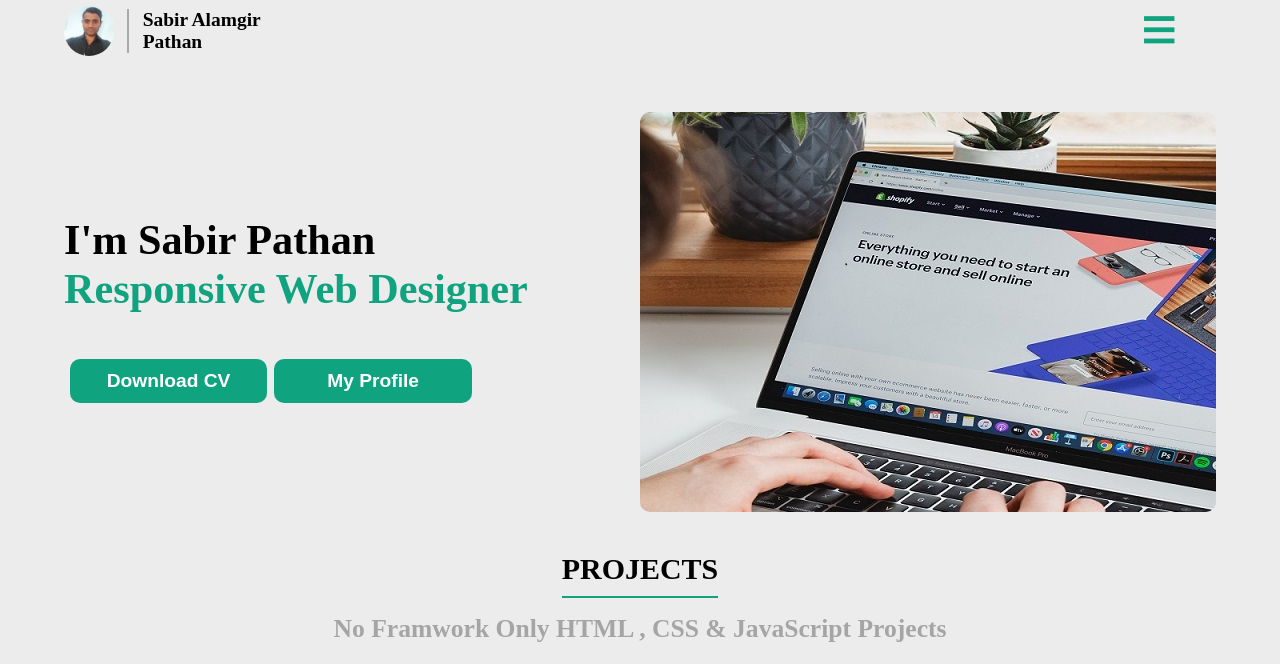
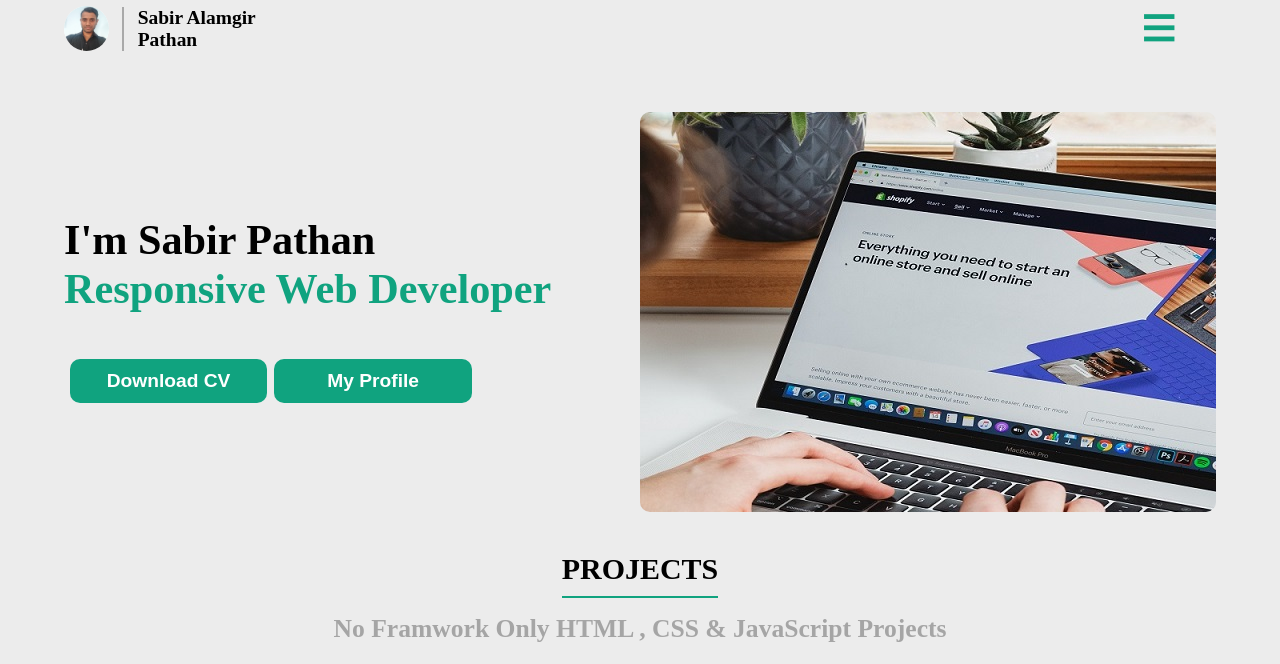
Before and after one commit to Sabir-Pathan/Portfolio_Profile, a plain HTML site: page index.html in a window 1280 px wide. Shown: the top 664 px of the page. Drawn offline with nearby package versions, Linux system fonts and the light colour scheme.

Commit message:
second commit

```diff
--- a/index.css
+++ b/index.css
@@ -7,7 +7,6 @@
 html,
 body {
   position: relative;
-  z-index: -1;
   width: 100%;
   height: 100%;
   background-color: #ececec;
@@ -19,8 +18,8 @@ body {
 .margin_L_R {
   margin: 0 5vw;
 }
-.full_width {
-  height: 9vh;
+nav{
+  height: 10vh;
   width: 100%;
   position: fixed;
   align-items: center;
@@ -29,7 +28,7 @@ body {
   z-index: 2;
   background-color: #ececec;
 }
-header {
+#nav_containe{
   /* margin: 0 5vw; */
   display: flex;
   align-items: center;
@@ -37,14 +36,14 @@ header {
   font-size: 1.3rem;
 }
 /* header left */
-#header_left {
+#nav_left {
   display: flex;
   align-items: center;
   width: 60%;
 }
 .logo{
-  width: 50px;
-  height: 50px;
+  width: 45px;
+  height: 45px;
   border-radius: 50%;
   display: flex;
   align-items: center;
@@ -57,7 +56,7 @@ header {
   margin-left: 2%;
 }
 /* header right */
-#header_rigth {
+#nav_rigth {
   width: 40%;
   text-align: right;
   margin-right: 3vw;
@@ -67,13 +66,13 @@ font-size: 3rem;
 color: rgb(16, 163, 127);
 }
 /* page main section */
-#mainpage {
+header {
   margin: 14vh 5vw 5vh 5vw;
   display: flex;
 }
 
 /* page main left */
-#main_left {
+#header_left {
   display: flex;
   flex-direction: column;
   width: 50%;
@@ -84,7 +83,7 @@ color: rgb(16, 163, 127);
   color: rgb(16, 163, 127);
 }
 /* main button */
-#main_buttons {
+#header_buttons {
   padding: 1%;
 }
 
@@ -104,7 +103,7 @@ color: rgb(16, 163, 127);
   color: rgb(16, 163, 127);
 }
 /* main page right */
-#main_rigth {
+#header_rigth {
   position: relative;
   z-index: 1;
   width: 50%;
@@ -248,3 +247,13 @@ color: rgb(16, 163, 127);
     color: #374151;
     padding: 2vh 0vw;
   }
+
+
+  .test-1{
+    display: inline-block;
+    background-color: red;
+    /* width: 500px; */
+    padding: 20px;
+    margin: 20px;
+    position: absolute;
+  }
--- a/index.html
+++ b/index.html
@@ -17,11 +17,11 @@
 
 <body>
     <!--Start header design -->
-    <div class="full_width">
+    <nav>
 
-        <header class="margin_L_R">
+        <div id="nav_containe" class="margin_L_R">
             <!-- Start header left sigth -->
-            <section id="header_left">
+            <div id="nav_left">
 
                 <a href="_blank">
                         <img class="logo" src="profile.jpg" alt="" srcset="">
@@ -34,41 +34,35 @@
                         <p>Pathan</p>
                     </h3>
                 </div>
-            </section>
+            </div>
             <!-- End header left sigth -->
 
             <!-- Start header Rigth sigth -->
-            <section id="header_rigth">
+            <div id="nav_rigth">
                 <div class="icons">
-                    <!-- <div class="bg_theme">
-                        <button class="btn_nigth">Nigth</button>
-                        <button class="btn_day">Day</button>
-                    </div> -->
                     <h3 class="menu"><i class="ri-menu-fill"></i></h3>
                 </div>
-            </section>
-    </div>
+            </div>
+        </div>
+    </nav>
     <!-- End header Rigth sigth -->
 
-    </header>
-    <!--End header design -->
-
     <!-- section main page -->
-    <section id="mainpage">
+    <header>
 
         <!-- Start main page left -->
-        <div id="main_left">
+        <div id="header_left">
 
             <h2>
                 <p>
                     I'm Sabir Pathan
                 <p>
 
-                    <span class="mgreen">Responsive Web Designer</span>
+                    <span class="mgreen">Responsive Web Developer</span>
                 </p>
                 </p>
             </h2>
-            <div id="main_buttons">
+            <div id="header_buttons">
                 <a href="">
                     <button class="btn" id="btn_CV">Download CV</button>
                 </a>
@@ -80,10 +74,10 @@
         <!-- End main page left -->
 
         <!-- Start main page Rigth -->
-        <div id="main_rigth">
+        <div id="header_rigth">
 
         </div>
-    </section>
+    </header>
     <!-- End section main page -->
 
     <!-- Start Project section -->
@@ -314,8 +308,6 @@
     <div class="copright margin_L_R">
         <p>copyright <i class="ri-copyright-fill"></i> 2023 SabirPathan.com</p>
     </div>
-
-
     <script src="index.js"></script>
 
 </body>
```
